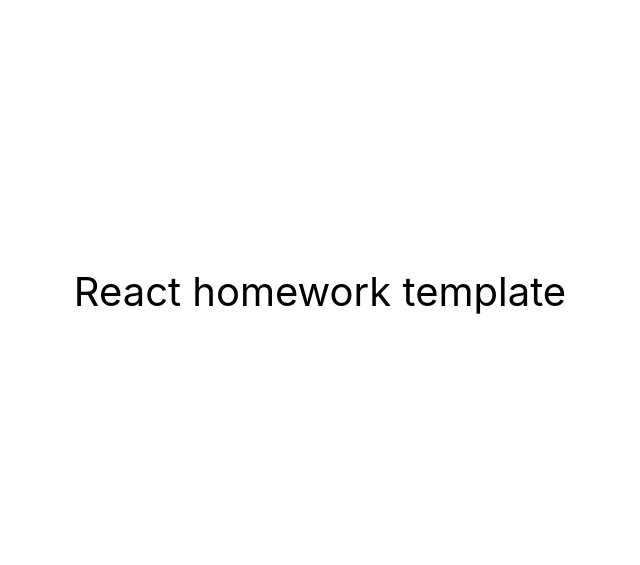
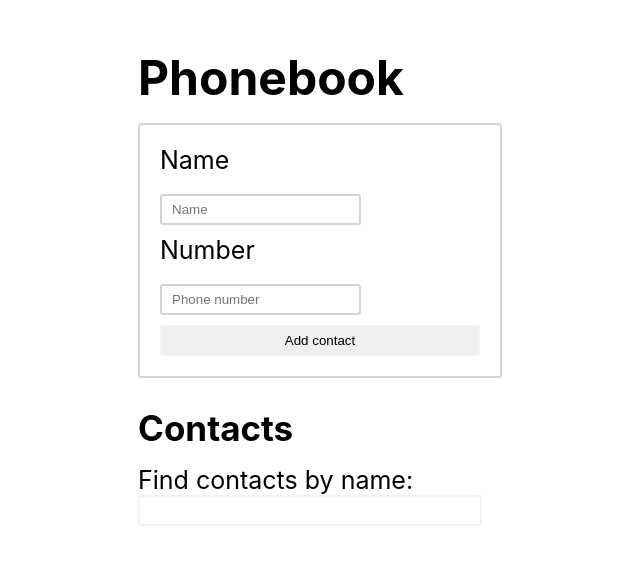
Before and after one commit to MateuszKar2/ReactPhonebookV3, a React (Create React App) app: page / in a window 1280 px wide. Shown: the part 109-674 px from the top of the page, without its empty margins (320-960 px from the left). Built offline with nearby package versions, Linux system fonts and the light colour scheme.

Commit message:
add files last work

```diff
--- a/src/components/App.jsx
+++ b/src/components/App.jsx
@@ -1,3 +1,5 @@
+import Phonebook from "./Phonebook/Phonebook";
+
 export const App = () => {
   return (
     <div
@@ -10,7 +12,7 @@
         color: '#010101'
       }}
     >
-      React homework template
+      <Phonebook/>
     </div>
   );
 };
--- /dev/null
+++ b/src/components/ContactForm/ContactForm.jsx
@@ -0,0 +1,72 @@
+import React from "react";
+import PropTypes from 'prop-types';
+import { v4 as uuid } from 'uuid';
+import styles from './ContactForm.module.css';
+
+
+class ContactForm extends React.Component {
+    static propTypes = {
+      onSubmit: PropTypes.func.isRequired,
+    };
+
+    state = {
+      name: '',
+      number: '',
+    };
+
+    handleChange = e => {
+      this.setState({ [e.target.name]: e.target.value });
+    };
+
+    handleSubmit = e => {
+      e.preventDefault();
+      this.props.onSubmit({ ...this.state, id: uuid() });
+      this.setState({ name: '', number: '' });
+    };
+
+    render() {
+      const { name, number } = this.state;
+
+      return (
+        <form className={styles.form} onSubmit={this.handleSubmit}>
+          <div>
+            <label className={styles.label} htmlFor="name">
+              Name
+            </label>
+            <input
+              className={styles.input}
+              type="text"
+              name="name"
+              value={name}
+              onChange={this.handleChange}
+              placeholder="Name"
+              required
+            />
+          </div>
+          <div>
+            <label className={styles.label} htmlFor="number">
+              Number
+            </label>
+            <input
+              className={styles.input}
+              type="tel"
+              name="number"
+              value={number}
+              onChange={this.handleChange}
+              placeholder="Phone number"
+              required
+            />
+          </div>
+          <button className={styles.submitBtn} type="submit">
+            Add contact
+          </button>
+        </form>
+      );
+    }
+  }
+
+ContactForm.propTypes = {
+    onSubmit: PropTypes.func.isRequired,
+  };
+
+export default ContactForm;
--- /dev/null
+++ b/src/components/ContactForm/ContactForm.module.css
@@ -0,0 +1,33 @@
+.form {
+    display: flex;
+    flex-direction: column;
+    gap: 10px;
+    width: 320px;
+    padding: 20px;
+    border: 2px solid #d4d4d4;
+    border-radius: 3px;
+}
+
+.label {
+    display: flex;
+    font-size: 25px;
+    flex-direction: column;
+}
+
+.input {
+    padding: 6px 10px;
+    border: 2px solid #d4d4d4;
+    border-radius: 3px;
+}
+
+.submitBtn {
+    padding: 6px 10px;
+    border: 2px solid #f2f2f2;
+    border-radius: 3px;
+    cursor: pointer;
+    transition: background-color 250ms cubic-bezier(0.4, 0, 0.2, 1), border 250ms cubic-bezier(0.4, 0, 0.2, 1);
+    &:hover {
+        border: 2px solid #d4d4d4;
+        background-color: #d4d4d4;
+    }
+}
--- /dev/null
+++ b/src/components/ContactItem/ContactItem.jsx
@@ -0,0 +1,22 @@
+import React from 'react'
+import PropTypes from 'prop-types'
+import styles from './ContactItem.module.css'
+
+const ContactItem = ({id, name, number, onDeleteContact}) => {
+    return (
+      <li className={styles.item}>
+          {name}: {number}
+          <button className={styles.button} type="button" onClick={() => onDeleteContact(id)}>
+              Delete
+          </button>
+      </li>
+    )
+  }
+
+ContactItem.prototypes = {
+    name: PropTypes.string.isRequired,
+    number: PropTypes.string.isRequired,
+    onDeleteContact: PropTypes.func.isRequired,
+};
+
+export default ContactItem
--- /dev/null
+++ b/src/components/ContactItem/ContactItem.module.css
@@ -0,0 +1,23 @@
+.item {
+    display: flex;
+    align-items: center;
+    justify-content: space-between;
+    padding: 8px 16px;
+    border-bottom: 1px solid #2a363b;
+    font-size: 16px;
+
+  }
+
+  .button {
+    background-color: #fff;
+    border: 1px solid #2a363b;
+    color: #2a363b;
+    border-radius: 4px;
+    padding: 4px 8px;
+    cursor: pointer;
+    transition: all 250ms cubic-bezier(0.4, 0, 0.2, 1);
+    &:hover {
+      background-color: #2a363b;
+      color: #fff;
+    }
+  }
--- /dev/null
+++ b/src/components/ContactList/ContactList.jsx
@@ -0,0 +1,32 @@
+import React from 'react'
+import PropTypes from 'prop-types'
+import styles from './ContactList.module.css'
+import ContactItem from 'components/ContactItem/ContactItem';
+
+const ContactList = ({ contacts, onDeleteContact }) => {
+    return (
+      <ul className={styles.list}>
+        {contacts.map(({ id, name, number }) => (
+          <ContactItem
+            key={id}
+            name={name}
+            number={number}
+            onDeleteContact={() => onDeleteContact(id)}
+          />
+        ))}
+      </ul>
+    );
+  };
+
+        ContactList.propTypes = {
+            contacts: PropTypes.arrayOf(
+                PropTypes.shape({
+                    id: PropTypes.string.isRequired,
+                    name: PropTypes.string.isRequired,
+                    number: PropTypes.string.isRequired,
+                })
+            ).isRequired,
+            onDeleteContact: PropTypes.func.isRequired,
+        };
+
+export default ContactList;
--- /dev/null
+++ b/src/components/ContactList/ContactList.module.css
@@ -0,0 +1,6 @@
+.list {
+    margin-top: 20px;
+    padding: 0;
+    list-style: none;
+
+}
--- /dev/null
+++ b/src/components/Filter/Filter.jsx
@@ -0,0 +1,21 @@
+import React from 'react';
+import PropTypes from 'prop-types';
+import styles from './Filter.module.css';
+
+const Filter = ({ value, onChangeFilter }) => {
+    return (
+        <div>
+            <label className={styles.label}>
+                Find contacts by name:
+                <input className={styles.input} type="text" value={value} onChange={onChangeFilter} />
+            </label>
+        </div>
+    );
+};
+
+Filter.propTypes = {
+    value: PropTypes.string.isRequired,
+    onChangeFilter: PropTypes.func.isRequired,
+};
+
+export default Filter;
--- /dev/null
+++ b/src/components/Filter/Filter.module.css
@@ -0,0 +1,12 @@
+.label {
+    display: flex;
+    font-size: 25px;
+    flex-direction: column;
+  }
+
+  .input {
+    padding: 6px 10px;
+    border: 2px solid #f2f2f2;
+    border-radius: 3px;
+    width: 320px;
+  }
--- /dev/null
+++ b/src/components/Phonebook/Phonebook.jsx
@@ -0,0 +1,89 @@
+import React from 'react';
+import ContactForm from 'components/ContactForm/ContactForm';
+import ContactList from 'components/ContactList/ContactList';
+import Filter from 'components/Filter/Filter';
+import styles from './Phonebook.module.css';
+
+
+class Phonebook extends React.Component {
+  state = {
+    contacts: [
+      // { id: 'id-1', name: 'Rosie Simpson', number: '459-12-56' },
+      // { id: 'id-2', name: 'Hermione Kline', number: '443-89-12' },
+      // { id: 'id-3', name: 'Eden Clements', number: '645-17-79' },
+      // { id: 'id-4', name: 'Annie Copeland', number: '227-91-26' },
+    ],
+    filter: '',
+  };
+
+  componentDidMount() {
+    const storedContacts = localStorage.getItem('contacts');
+    if (storedContacts) {
+      this.setState({contacts: JSON.parse(storedContacts) });
+    }
+  }
+
+  componentDidUpdate(prevProps, prevState) {
+      const { contacts } = this.state;
+    if (contacts !== prevState.contacts) {
+      localStorage.setItem('contacts', JSON.stringify(contacts));
+    }
+  }
+
+  handleAddContact = newContact => {
+    const { contacts } = this.state;
+    const isDuplicateName = contacts.some(
+      contact => contact.name.toLowerCase() === newContact.name.toLowerCase()
+    );
+
+    if (isDuplicateName) {
+      alert(`${newContact.name} is already in contacts.`);
+      return;
+    }
+
+    this.setState(prevState => ({
+      contacts: [...prevState.contacts, newContact],
+    }));
+  };
+
+  handleDeleteContact = contactId => {
+    this.setState(prevState => ({
+      contacts: prevState.contacts.filter(contact => contact.id !== contactId),
+    }));
+  };
+
+  handleChangeFilter = e => {
+    this.setState({ filter: e.target.value });
+  };
+
+  getFilteredContacts = () => {
+    const { contacts, filter } = this.state;
+    const normalizedFilter = filter.toLowerCase();
+
+    return contacts.filter(contact =>
+      contact.name.toLowerCase().includes(normalizedFilter)
+    );
+  };
+
+  render() {
+    const { filter } = this.state;
+    const filteredContacts = this.getFilteredContacts();
+
+    return (
+      <div>
+        <h1 className={styles.title}>Phonebook</h1>
+
+        <ContactForm onSubmit={this.handleAddContact} />
+
+        <h2 className={styles.subtitle}>Contacts</h2>
+
+        <Filter value={filter} onChangeFilter={this.handleChangeFilter} />
+
+        <ContactList contacts={filteredContacts} onDeleteContact={this.handleDeleteContact} />
+
+      </div>
+    );
+  }
+}
+
+export default Phonebook;
--- /dev/null
+++ b/src/components/Phonebook/Phonebook.module.css
@@ -0,0 +1,9 @@
+.title {
+    font-size: 48px;
+    margin-bottom: 16px;
+}
+
+.subtitle {
+    font-size: 35px;
+    margin-bottom: 16px;
+}
```
